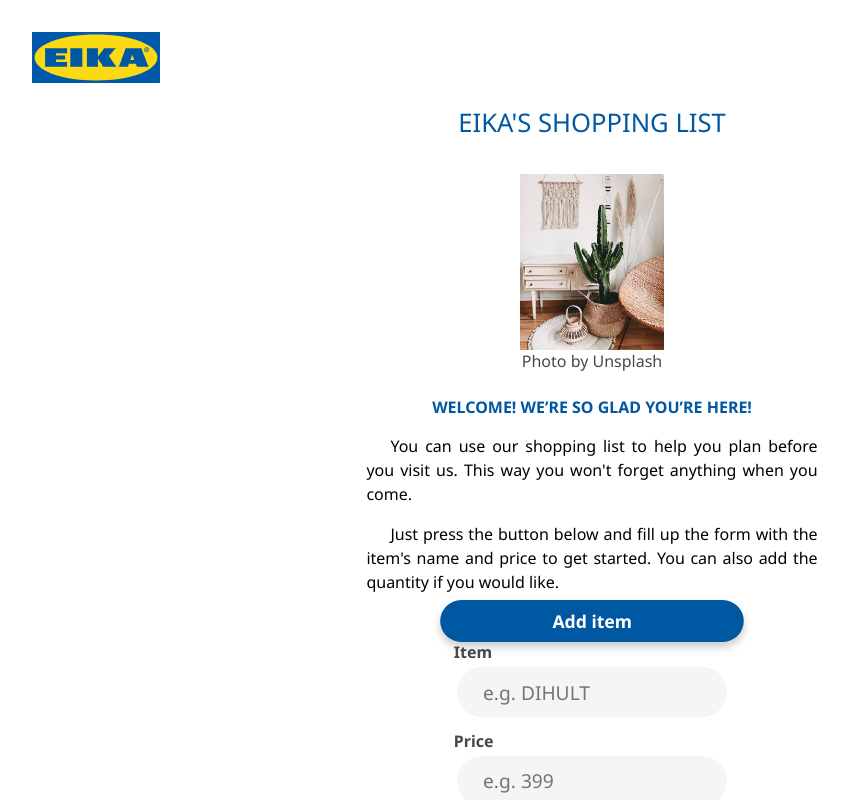
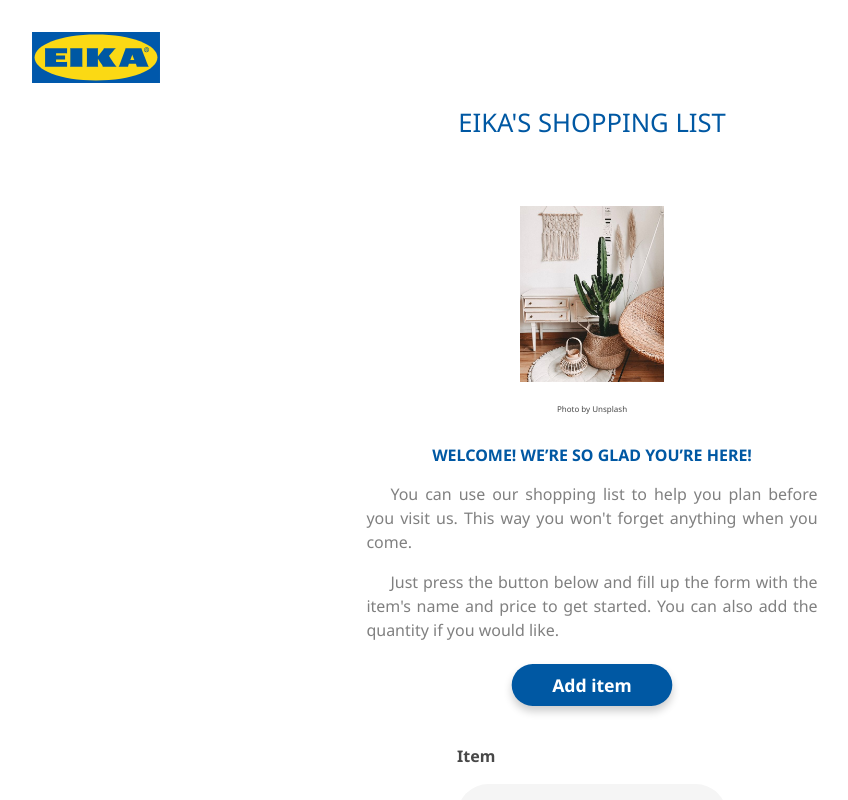
Before and after one commit to marcelala/bee-orderly-js, a React (Create React App) app: page / in a window 1280 px wide. Both pictures are taken after a click on the button "Add item". Shown: the top 800 px of the page, without its empty margins (48-896 px from the left). Built offline with nearby package versions, Linux system fonts and the light colour scheme.

Commit message:
scss refactor

```diff
--- a/src/screens/WelcomeScreen.jsx
+++ b/src/screens/WelcomeScreen.jsx
@@ -12,12 +12,10 @@
         alt="bohemian house furniture and cactus"
       />
       <div className="welcome-wrapper">
-        <blockquote className="attribution">
-          <p>
-            Photo by
-            <a href="https://unsplash.com/"> Unsplash </a>
-          </p>
-        </blockquote>
+        <p className="attribution">
+          Photo by
+          <a href="https://unsplash.com/"> Unsplash </a>
+        </p>
         <h3> Welcome! We’re so glad you’re here! </h3>
         <h4>
           You can use our shopping list to help you plan before you visit us.
--- a/src/styles/components/buttons.scss
+++ b/src/styles/components/buttons.scss
@@ -13,6 +13,11 @@
 	color: white;
 	@include hover-lift;
 	border-radius: 2rem;
+}
+
+.btn-taskCreator{
+	margin: 0 auto;
+
 }
 
 .btn-sort {
--- a/src/styles/components/form.scss
+++ b/src/styles/components/form.scss
@@ -10,12 +10,12 @@
 	line-height: 1.5;
 	font-weight: 300;
 	justify-items: center;
-	margin: auto;
+	margin-top: $space-medium;
 
 	.form {
-		margin: auto;
+		margin: $space-small auto;
 		display: grid;
-		grid-gap: 0.5rem;
+		row-gap: $space-medium;
 		grid-template-areas:
 			"inputName"
 			"inputPrice "
@@ -40,11 +40,8 @@
 		border-radius: 40em;
 		outline: 0;
 		font-size: 1.2rem;
-		padding: 0.6rem;
-		padding-left: 1.5rem;
-		padding-right: 1.5rem;
-		text-size-adjust: 100%;
-		margin: 0.2rem;
+		padding: $space-small $space-medium;
+		margin-top: $space-small;
 		&:focus {
 			background-color: $white;
 			border-color: $ikea-blue;
@@ -68,7 +65,6 @@
 	}
 	.input-price {
 		grid-area: inputPrice;
-
 	}
 }
 }
--- a/src/styles/components/list.scss
+++ b/src/styles/components/list.scss
@@ -54,10 +54,6 @@
 		grid-area: checkedOffList;
 	}
 
-	.btn-taskCreator {
-		margin: 0 auto;
-	}
-
 	.pending-list {
 		margin: 0 auto;
 		width: 80%;
--- a/src/styles/components/welcome.scss
+++ b/src/styles/components/welcome.scss
@@ -5,9 +5,9 @@
 	justify-items: center;
 	line-height: 1.5;
 	max-width: 38rem;
-	padding-top: 0;
 	.welcome-wrapper {
 		max-width: 90%;
+		padding: $space-small 0;
 	}
 
 	.attribution {
@@ -37,5 +37,6 @@
 		text-justify: distribute-all-lines;
 		text-indent: 1.5rem;
 		text-align: justify;
+		color: gray;
 	}
 }
--- a/src/styles/index.css
+++ b/src/styles/index.css
@@ -162,10 +162,10 @@
   justify-items: center;
   line-height: 1.5;
   max-width: 38rem;
-  padding-top: 0;
 }
 .welcome .welcome-wrapper {
   max-width: 90%;
+  padding: 1rem 0;
 }
 .welcome .attribution {
   font-size: 0.5rem;
@@ -193,6 +193,7 @@
   text-justify: distribute-all-lines;
   text-indent: 1.5rem;
   text-align: justify;
+  color: gray;
 }
 
 .btn {
@@ -224,6 +225,10 @@
 }
 .btn:hover::after, .btn:focus::after {
   opacity: 1;
+}
+
+.btn-taskCreator {
+  margin: 0 auto;
 }
 
 .btn-sort {
@@ -296,12 +301,12 @@
   line-height: 1.5;
   font-weight: 300;
   justify-items: center;
-  margin: auto;
+  margin-top: 1.5rem;
 }
 .taskCreator-form .form {
-  margin: auto;
+  margin: 1rem auto;
   display: grid;
-  grid-gap: 0.5rem;
+  row-gap: 1.5rem;
   grid-template-areas: "inputName" "inputPrice " "submit";
 }
 .taskCreator-form .alert {
@@ -323,11 +328,8 @@
   border-radius: 40em;
   outline: 0;
   font-size: 1.2rem;
-  padding: 0.6rem;
-  padding-left: 1.5rem;
-  padding-right: 1.5rem;
-  text-size-adjust: 100%;
-  margin: 0.2rem;
+  padding: 1rem 1.5rem;
+  margin-top: 1rem;
 }
 .taskCreator-form input:focus {
   background-color: #fff;
@@ -416,9 +418,6 @@
 }
 .list-screen .checked-off-list {
   grid-area: checkedOffList;
-}
-.list-screen .btn-taskCreator {
-  margin: 0 auto;
 }
 .list-screen .pending-list {
   margin: 0 auto;
```
